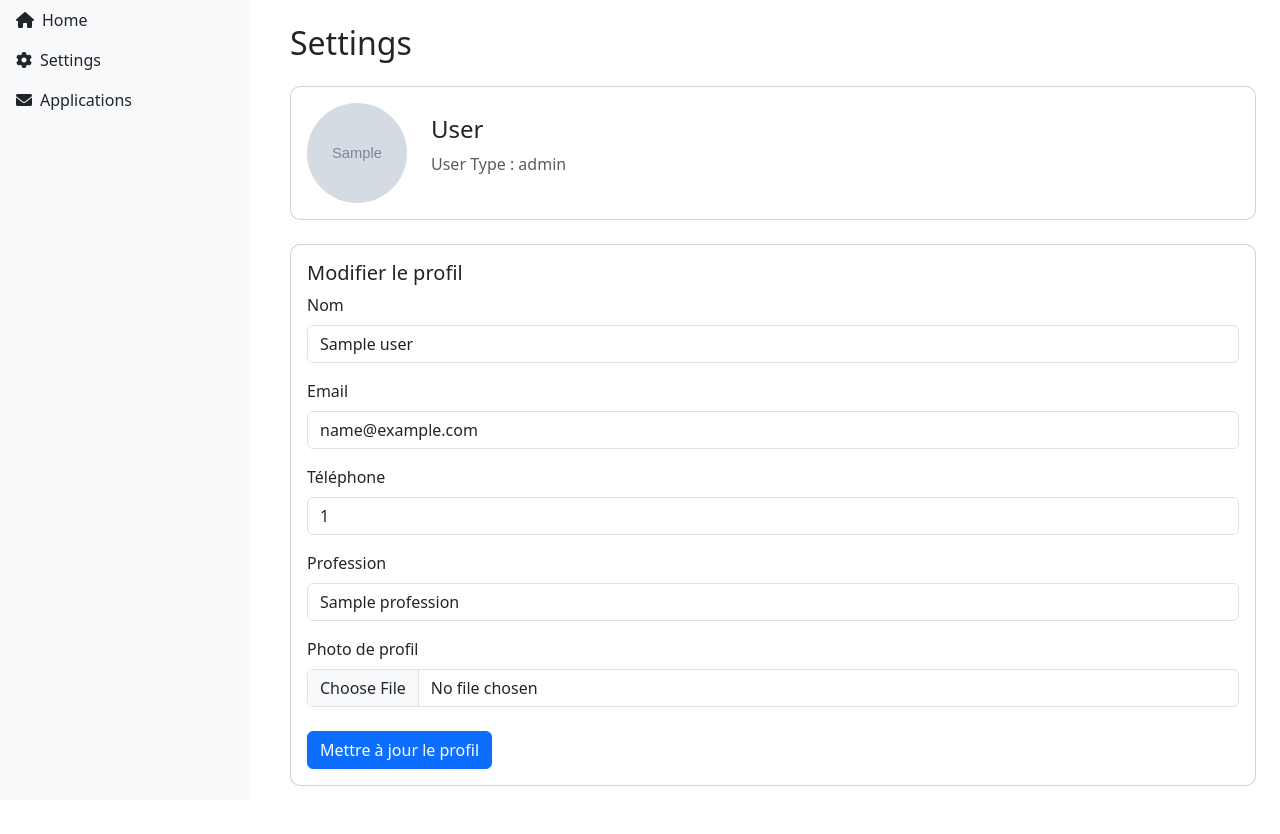
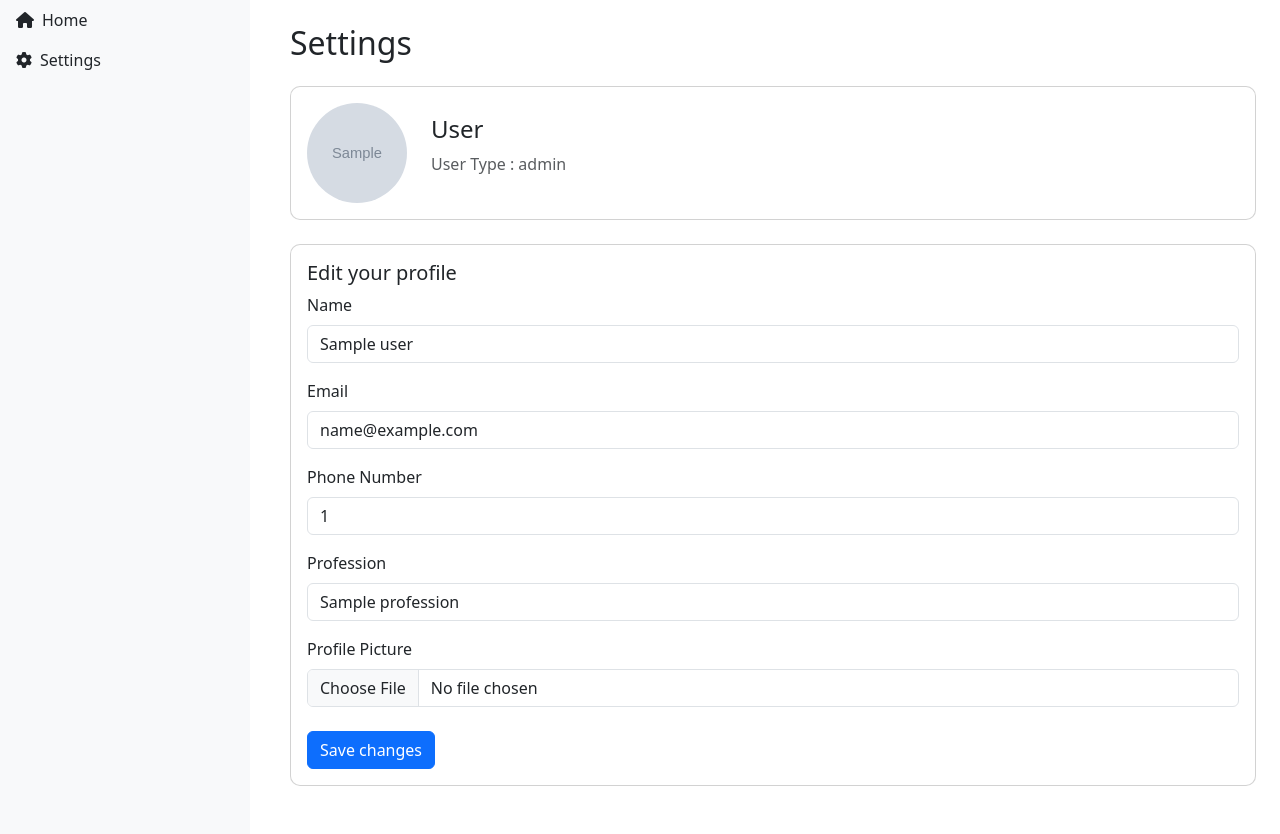
Before and after one commit to skepticon7/jobRadar, a Django app: template backend/base/templates/settings.html in a window 1280 px wide. Shown: the part 56-890 px from the top of the page. Run offline with Django 5.2, Linux system fonts and the light colour scheme; the template is opened without the code that fills it: most values are stand-ins (such as "Sample title", 1, 10 or a date in 2020); grey boxes marked "Sample" are stand-in pictures.

Commit message:
fixed some changes before merging to main

```diff
--- a/backend/backend/settings.py
+++ b/backend/backend/settings.py
@@ -78,7 +78,7 @@ DATABASES = {
         'ENGINE' : 'django.db.backends.mysql',
         'NAME' : 'jobradardb',
         'USER' : 'root',
-        'PASSWORD' : '',
+        'PASSWORD' : '1234',
         'HOST' : 'localhost',
         'PORT' : '3306',
         'OPTIONS': {
--- a/backend/base/templates/base.html
+++ b/backend/base/templates/base.html
@@ -8,7 +8,7 @@
     <link href="https://cdnjs.cloudflare.com/ajax/libs/font-awesome/6.0.0/css/all.min.css" rel="stylesheet">
 </head>
 <body>
-    <div>
+    <div >
         {% block content %}{% endblock content %}
     </div>
     {% for message in messages %}
--- a/backend/base/templates/settings.html
+++ b/backend/base/templates/settings.html
@@ -6,8 +6,7 @@
 {% include 'navbar.html' %}
 
 <div class="d-flex gap-3">
-    <!-- Sidebar -->
-    <div class="d-flex flex-column text-left flex-shrink-0 bg-light" style="width: 250px; height: 100vh;">
+    <div class="d-flex overflow-y-auto flex-column text-left flex-shrink-0 bg-light" style="width: 250px;">
         <ul class="nav nav-pills flex-column mb-auto">
             <li class="nav-item">
                 <a href="{% url 'jobradar:jobPosts' %}" class="nav-link custom-link text-dark d-flex align-items-center gap-2">
@@ -20,10 +19,15 @@
                 </a>
             </li>
             <li>
-                <a href="#" class="nav-link custom-link text-dark d-flex align-items-center gap-2">
-                    <i class="fa-solid fa-envelope"></i>
-                    <p class="m-0">Applications</p>
-                </a>
+                    {% if context.user_type == 'recruiter' %}
+                    <a href="{% url 'jobradar:posts' %}" class="nav-link custom-link text-dark d-flex align-items-center gap-2">
+                        <i class="fa-solid fa-briefcase"></i> Posts
+                    </a>
+                    {% elif context.user_type == 'jobseeker' %}
+                    <a href="{% url 'jobradar:applications' %}" class="nav-link custom-link text-dark d-flex align-items-center gap-2">
+                        <i class="fa-solid fa-envelope"></i> Applications
+                    </a>
+                    {% endif %}
             </li>
         </ul>
     </div>
@@ -47,12 +51,12 @@
         <!-- Formulaire de modification de profil -->
         <div class="card mb-4">
             <div class="card-body">
-                <h5 class="card-title">Modifier le profil</h5>
+                <h5 class="card-title">Edit your profile</h5>
                 <form method="post" enctype="multipart/form-data">
                     {% csrf_token %}
 
                     <div class="mb-3">
-                        <label  class="form-label">Nom</label>
+                        <label  class="form-label">Name</label>
                         <input type="text" name="name" value="{{ context.user.name }}" required class="form-control" placeholder="Nom">
                     </div>
 
@@ -62,7 +66,7 @@
                     </div>
 
                     <div class="mb-3">
-                        <label  class="form-label">Téléphone</label>
+                        <label  class="form-label">Phone Number</label>
                         <input type="text" name="phone_number" value="{{ context.user.phone_number }}" class="form-control" placeholder="Téléphone">
                     </div>
 
@@ -73,27 +77,27 @@
 
                     {% if context.user_type == 'recruiter' %}
                         <div class="mb-3">
-                            <label  class="form-label">Poste</label>
+                            <label  class="form-label">Position</label>
                             <input type="text" name="position_title" value="{{ context.user.position_title }}" class="form-control" placeholder="Poste">
                         </div>
 
                         <div class="mb-3">
-                            <label  class="form-label">Département</label>
+                            <label  class="form-label">Department</label>
                             <input type="text" name="department" value="{{ context.user.department }}" class="form-control" placeholder="Département">
                         </div>
 
                         <div class="mb-3">
-                            <label  class="form-label">Entreprise</label>
+                            <label  class="form-label">Company</label>
                             <input type="text" name="company_name" value="{{ context.user.company_name }}" class="form-control" placeholder="Entreprise">
                         </div>
                     {% endif %}
 
                     <div class="mb-3">
-                        <label  class="form-label">Photo de profil</label>
+                        <label  class="form-label">Profile Picture</label>
                         <input type="file" name="profile_picture" class="form-control">
                     </div>
 
-                    <button type="submit" name="action" value="update_profile" class="btn btn-primary mt-2">Mettre à jour le profil</button>
+                    <button type="submit" name="action" value="update_profile" class="btn btn-primary mt-2">Save changes</button>
                 </form>
             </div>
         </div>
--- a/backend/base/templates/sidebar.html
+++ b/backend/base/templates/sidebar.html
@@ -1,4 +1,4 @@
-<div class="d-flex flex-column flex-shrink-0 bg-light" style="width: 250px; height: 100vh;">
+<div class="d-flex flex-column flex-shrink-0 bg-light" style="width: 250px;">
     <ul class="nav nav-pills flex-column mb-auto">
         <li class="nav-item">
             <a href="#" class="nav-link custom-link text-dark d-flex align-items-center gap-2">
--- a/backend/base/urls.py
+++ b/backend/base/urls.py
@@ -3,8 +3,7 @@ from . import views
 from .views import LoginView, LogoutView
 app_name = 'jobradar'
 urlpatterns = [
-    path('', views.Home.as_view(), name='home'),
-    path('jobPosts/' , views.JobPosts.as_view(), name='jobPosts'),
+    path('' , views.JobPosts.as_view(), name='jobPosts'),
     path('jobPost/<int:id>' , views.JobPostDetail.as_view(), name='jobPost'),
     path('posts' , views.Posts.as_view() , name='posts'),
     path('signup/' , views.Signup.as_view() , name='user-signup'),
```
Also changed, not shown: backend/base/templates/applications.html (+8 -2 lines), backend/base/templates/home.html (deleted, +0 -47 lines), backend/base/templates/jobOffers.html (+12 -7 lines), backend/base/templates/job_detail.html (+9 -3 lines), backend/base/templates/posts.html (+8 -2 lines), backend/base/templates/view_applications.html (+11 -5 lines), backend/base/views.py (+5 -4 lines), backend/static/images/profile_pictures/Scanned_Documents_page-0001_KXCvFZF.jpg (added), backend/static/images/profile_pictures/Scanned_Documents_page-0001_LbXWl6R.jpg (added), backend/static/images/profile_pictures/Scanned_Documents_page-0001_VIbAx97.jpg (added), backend/static/images/profile_pictures/releve.jpg (added), backend/static/images/profile_pictures/releve_CC1a5UR.jpg (added), 1 other file.
